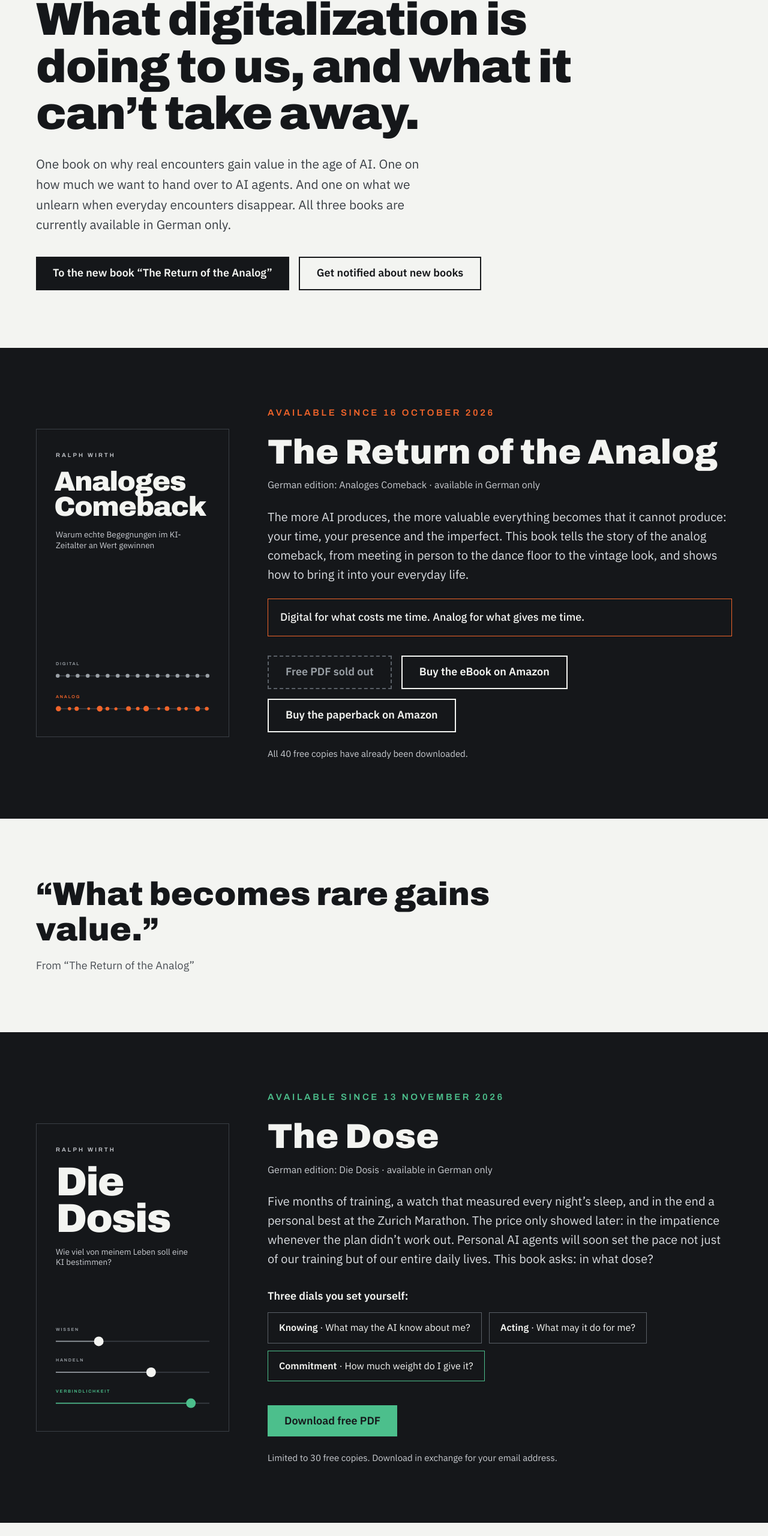
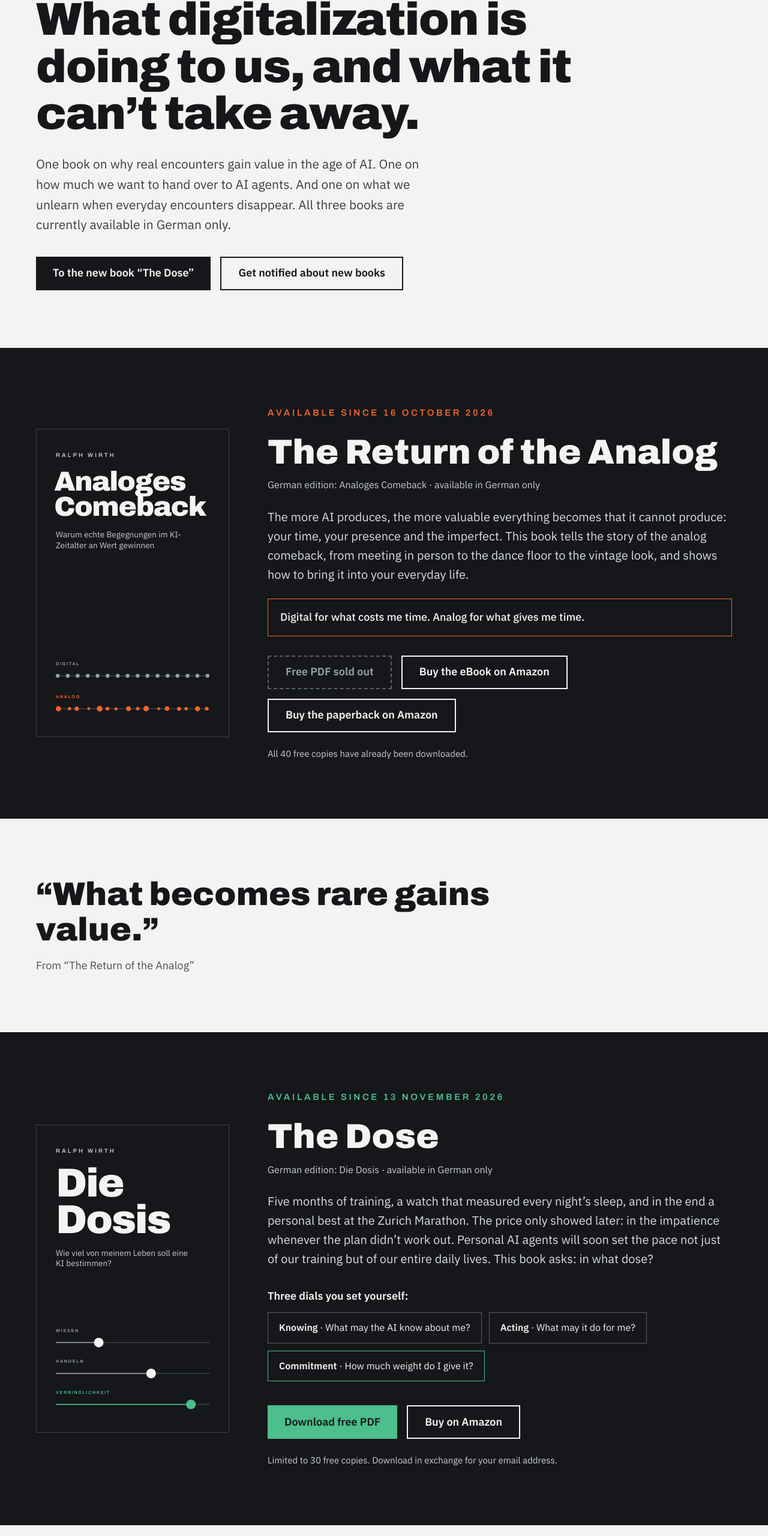
Before and after one commit to SendReturnAgency/books, a plain HTML site: page en/index.html in a window 1280 px wide. Shown: the part 236-2797 px from the top of the page at 60% size. Drawn offline with Linux system fonts and the light colour scheme.

Commit message:
Add files via upload

```diff
--- a/en/index.html
+++ b/en/index.html
@@ -21,6 +21,7 @@ a:focus-visible,button:focus-visible{outline:3px solid #F0642A;outline-offset:3p
 @media (prefers-reduced-motion: reduce){*{scroll-behavior:auto!important}}
 html{scroll-behavior:smooth}
 .lang{display:flex;gap:2px;align-items:center;margin-left:8px}.lang a{padding:10px 8px;text-decoration:none;font-weight:500;color:#5A6067}.lang a[aria-current]{color:#15171A;font-weight:700;text-decoration:underline;text-underline-offset:4px}
+.swap:not([hidden]){display:contents}
 </style>
 <link rel="alternate" hreflang="de" href="https://ralphwirth.com/">
 <link rel="alternate" hreflang="en" href="https://ralphwirth.com/en/index.html">
@@ -45,7 +46,7 @@ html{scroll-behavior:smooth}
 <h1 style="margin: 0; max-width: 900px; font-family: 'Archivo', 'Helvetica Neue', sans-serif; font-weight: 900; font-size: clamp(2.6rem, 6vw, 5rem); line-height: 1.02; letter-spacing: -0.02em">What digitalization is doing to us, and what it can’t take away.</h1>
 <p style="margin: 0; max-width: 680px; font-size: 21px; color: #3A3F45">One book on why real encounters gain value in the age of AI. One on how much we want to hand over to AI agents. And one on what we unlearn when everyday encounters disappear. All three books are currently available in German only.</p>
 <div style="display: flex; flex-wrap: wrap; gap: 16px; padding-top: 8px">
-<a href="#analoges-comeback" style="display: inline-flex; align-items: center; min-height: 52px; padding: 0 28px; background: #15171A; color: #F3F4F1; text-decoration: none; font-weight: 600">To the new book “The Return of the Analog”</a>
+<span class="swap" data-soon="dosis"><a href="#analoges-comeback" style="display: inline-flex; align-items: center; min-height: 52px; padding: 0 28px; background: #15171A; color: #F3F4F1; text-decoration: none; font-weight: 600">To the new book “The Return of the Analog”</a></span><span class="swap" data-out="dosis" hidden><a href="#die-dosis" style="display: inline-flex; align-items: center; min-height: 52px; padding: 0 28px; background: #15171A; color: #F3F4F1; text-decoration: none; font-weight: 600">To the new book “The Dose”</a></span>
 <a href="#kontakt" style="display: inline-flex; align-items: center; min-height: 52px; padding: 0 28px; border: 2px solid #15171A; color: #15171A; text-decoration: none; font-weight: 600">Get notified about new books</a>
 </div>
 </section>
@@ -177,6 +178,7 @@ html{scroll-behavior:smooth}
 <div style="display: flex; flex-wrap: wrap; gap: 16px; padding-top: 8px">
 <span class="rel" data-out="dosis" hidden><a target="_blank" rel="noopener noreferrer" href="https://sendreturn.gumroad.com/l/diedosis" style="display: inline-flex; align-items: center; min-height: 52px; padding: 0 28px; background: #4CBF8C; color: #15171A; text-decoration: none; font-weight: 600">Download free PDF</a></span><span class="rel" data-soon="dosis"><span aria-disabled="true" title="Available from the release date" style="display: inline-flex; align-items: center; min-height: 52px; padding: 0 28px; background: #3A3F45; color: #8A8F95; text-decoration: none; font-weight: 600; cursor: not-allowed">Download free PDF</span></span>
 <span class="rel" data-soon="dosis"><a href="#kontakt" style="display: inline-flex; align-items: center; min-height: 52px; padding: 0 28px; border: 2px solid #F3F4F1; color: #F3F4F1; text-decoration: none; font-weight: 600">Notify me on release</a></span>
+<a target="_blank" rel="noopener noreferrer" href="https://www.amazon.de/dp/B0GYTVQ29C" style="display: inline-flex; align-items: center; min-height: 52px; padding: 0 28px; border: 2px solid #F3F4F1; color: #F3F4F1; text-decoration: none; font-weight: 600">Buy on Amazon</a>
 </div>
 <p style="margin: 0; font-size: 15px; color: #C9CCD1">Limited to 30 free copies. Download in exchange for your email address.</p>
 </div>
```
